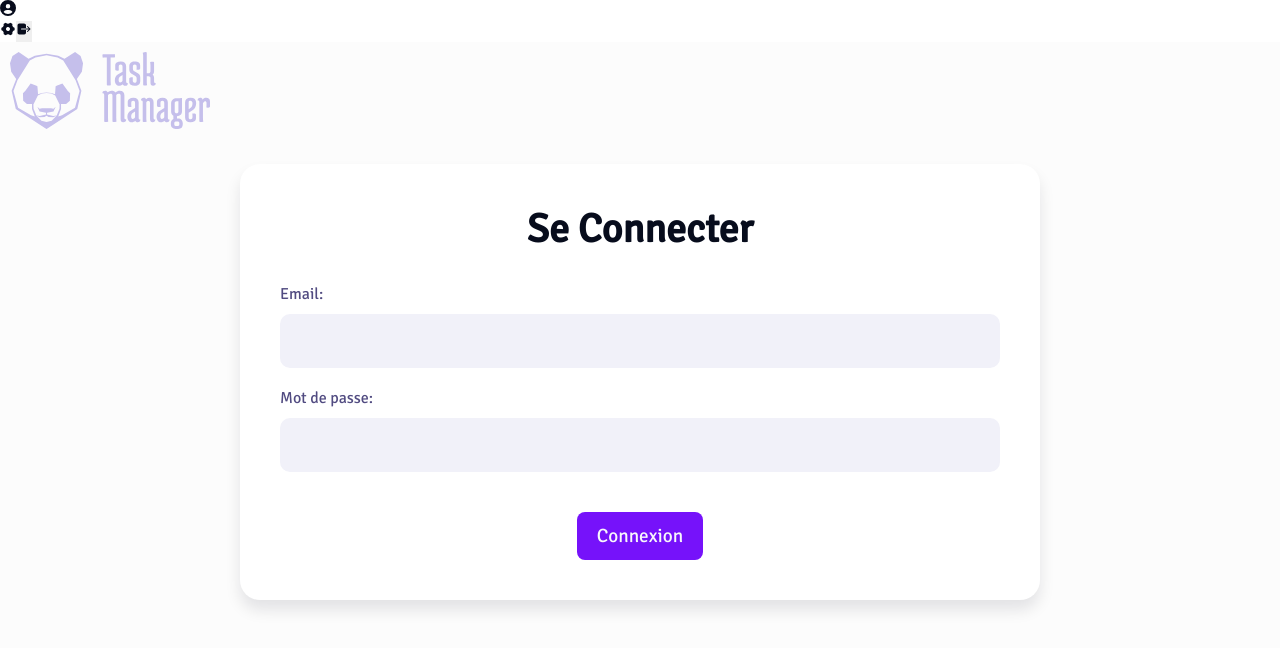
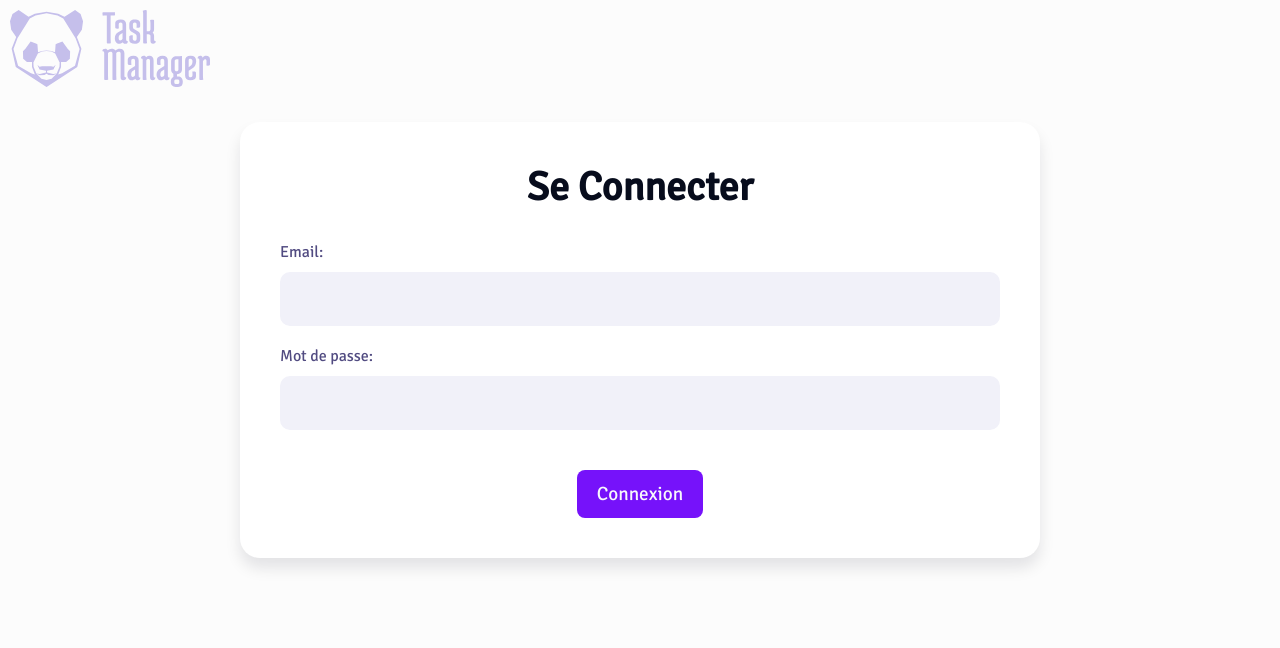
Before and after one commit to Maxime0043/Task_Manager_2, a React (Vite) app in the folder client/: page /signin in a window 1280 px wide. Shown: the top 648 px of the page. Built offline with nearby package versions, Linux system fonts and the light colour scheme; no server answers.

Commit message:
Client - Hide NavBar when user disconnected

```diff
--- a/client/src/App.tsx
+++ b/client/src/App.tsx
@@ -1,4 +1,6 @@
 import { BrowserRouter, Route, Routes } from "react-router-dom";
+import { RootState } from "./app/store";
+import { useSelector } from "react-redux";
 import Page404 from "./pages/Page404";
 import Home from "./pages/Home";
 import Signin from "./pages/Signin";
@@ -6,10 +8,12 @@
 import NavBar from "./components/NavBar";
 
 function App() {
+  const { userSid } = useSelector((state: RootState) => state.auth);
+
   return (
     <BrowserRouter>
       <div id="ctn-task-manager">
-        <NavBar />
+        {userSid && <NavBar />}
 
         <div id="ctn-view">
           <Routes>
```
